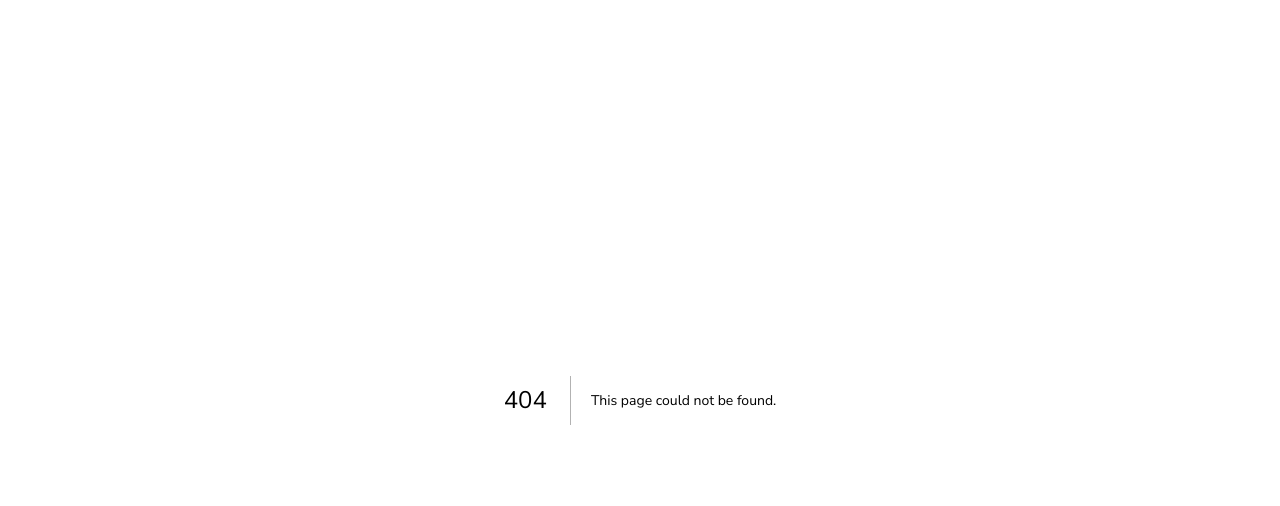
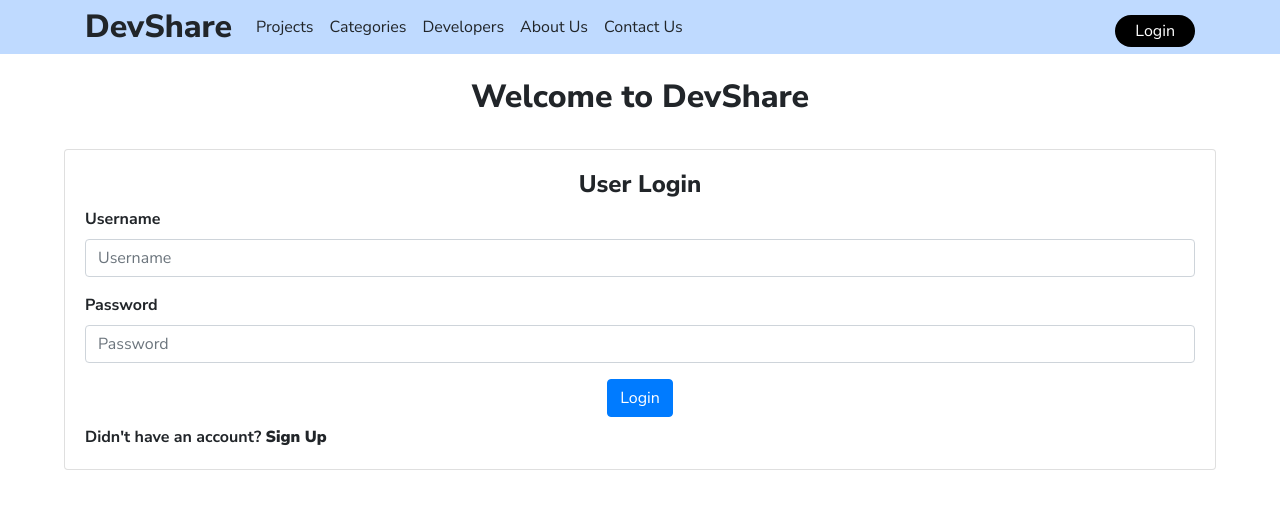
Before and after one commit to akulsr0/devshare, a Next.js app: page /login in a window 1280 px wide. Before the commit this address had no page. Shown: the top 506 px of the page. Built offline with nearby package versions, Linux system fonts and the light colour scheme.

Commit message:
gender issue fixed & login page created

```diff
--- /dev/null
+++ b/pages/login.jsx
@@ -0,0 +1,134 @@
+import { OverlayTrigger, Popover, Button } from 'react-bootstrap';
+import Head from 'next/head';
+import Link from 'next/link';
+import BlackButton from '../components/BlackButton';
+import React from 'react';
+
+const Login=()=>{
+
+    return (
+      <div>
+        <Head>
+          <title>DevShare: Login</title>
+        </Head>
+        <div style={{ backgroundColor: '#bfdaff' }}>
+          <div className="header container pt-2">
+            <div className="header-title-div">
+              <Link href="/">
+                <h2 style={{ fontWeight: 800, cursor: 'pointer' }}>DevShare</h2>
+              </Link>
+            </div>
+            <div className="menu-items px-2">
+              <h6 className="pl-3">Projects</h6>
+              <h6 className="pl-3">Categories</h6>
+              <h6 className="pl-3">Developers</h6>
+              <h6 className="pl-3">About Us</h6>
+              <h6 className="pl-3">Contact Us</h6>
+            </div>
+            <div className="login-header-div">
+              <a href="/login">
+                <BlackButton title="Login"></BlackButton>
+              </a>
+            </div>
+            <div className="menu-div">
+              <OverlayTrigger
+                trigger="click"
+                key="bottom"
+                placement="bottom"
+                className="menu-content"
+                overlay={
+                  <Popover
+                    className="menu-content"
+                    id={`popover-positioned-bottom`}
+                  >
+                    <Popover.Content className="menu-content ">
+                      <h6 style={{ fontWeight: 300 }}>Projects</h6>
+                      <h6 style={{ fontWeight: 300 }}>Categories</h6>
+                      <h6 style={{ fontWeight: 300 }}>Developers</h6>
+                      <h6 style={{ fontWeight: 300 }}>About Us</h6>
+                      <h6 style={{ fontWeight: 300, marginBottom: 12 }}>
+                        Contact Us
+                      </h6>
+                      <a href="/login">
+                        <BlackButton title="Login"></BlackButton>
+                      </a>
+                    </Popover.Content>
+                  </Popover>
+                }
+              >
+                <Button variant="none">
+                  <img
+                    src="https://img.icons8.com/ios-filled/50/000000/menu.png"
+                    className="menu-image"
+                  />
+                </Button>
+              </OverlayTrigger>
+            </div>
+          </div>
+        </div>
+        <div className="mt-4">
+          <center>
+            <h2 style={{ fontWeight: 800 }}>Welcome to DevShare</h2>
+            <br />
+          </center>
+          <div className="registerbox">
+            <div
+              className="card"
+              style={{
+                width: '90%',
+                height: 'fitContent',
+                backgroundColor: 'white',
+              }}
+            >
+              <div className="card-body">
+                <form>
+                  <center>
+                    <h4 className="extra-bold">User Login</h4>
+                  </center>
+                  <div className="form-group">
+                    <label htmlFor="uName" className="bold">
+                      Username
+                    </label>
+                    <input
+                      type="text"
+                      className="form-control"
+                      id="uName"
+                      name="uname"
+                      placeholder="Username"
+                    />
+                  </div>
+                  <div className="form-group">
+                    <label htmlFor="password" className="bold">
+                      Password
+                    </label>
+                    <input
+                      type="password"
+                      className="form-control"
+                      id="password"
+                      name="password"
+                      placeholder="Password"
+                    />
+                  </div>
+                  <div className="mt-3">
+                    <center>
+                      <button type="submit" className="btn btn-primary">
+                        Login
+                      </button>
+                    </center>
+                  </div>
+                </form>
+                <div className="mt-2">
+                  <b>
+                    Didn't have an account? <Link href="/register"><strong>Sign Up</strong></Link>
+                  </b>
+                </div>
+              </div>
+            </div>
+          </div>
+        </div>
+      </div>
+    );
+
+}
+
+export default Login;
--- a/pages/styles/main.css
+++ b/pages/styles/main.css
@@ -142,6 +142,7 @@ h4 {
   display: flex;
   align-items: center;
   justify-content: center;
+  margin-bottom: 100px;
 }
 
 
```
Also changed, not shown: pages/register.jsx (+14 -7 lines).
